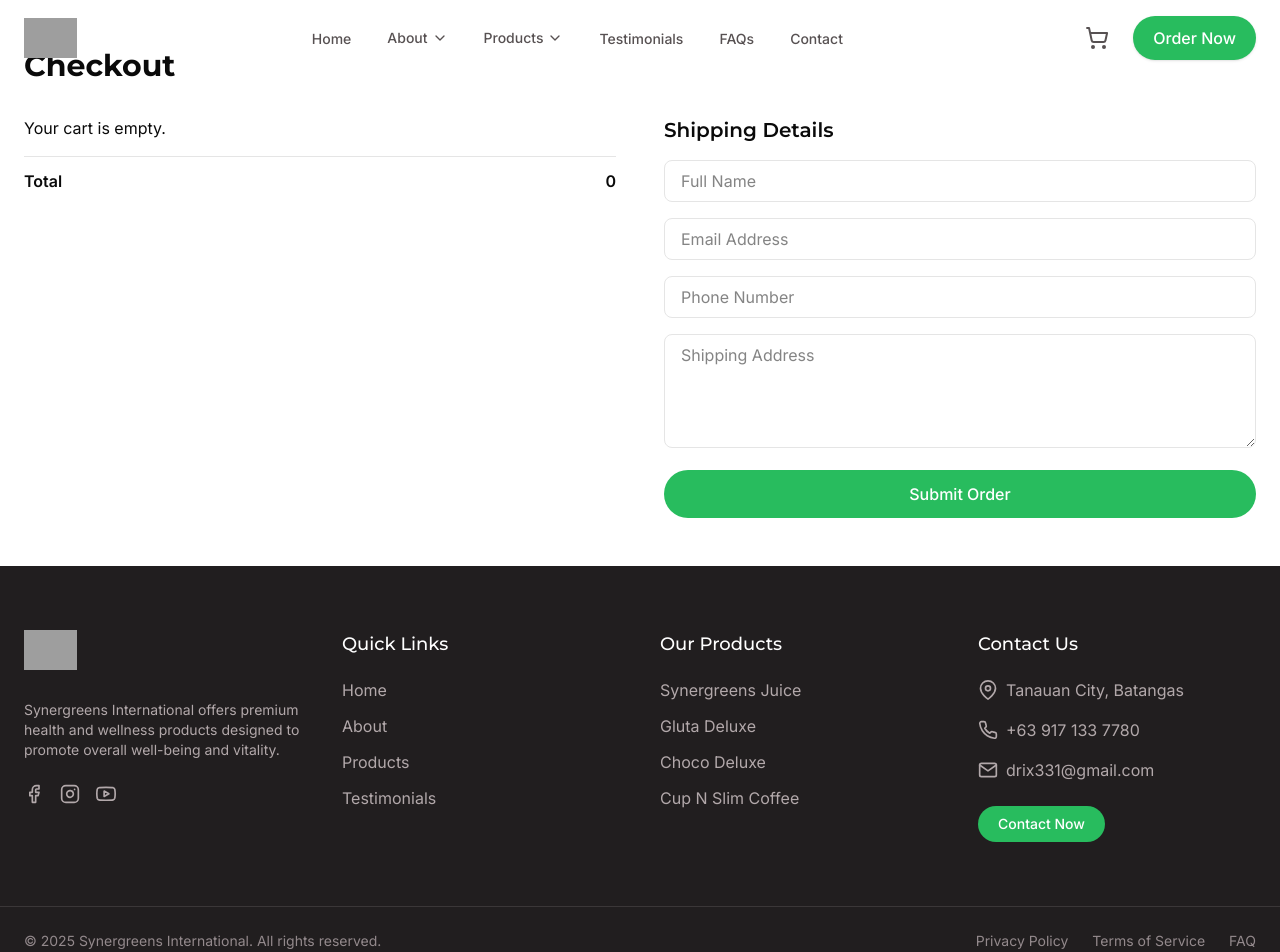
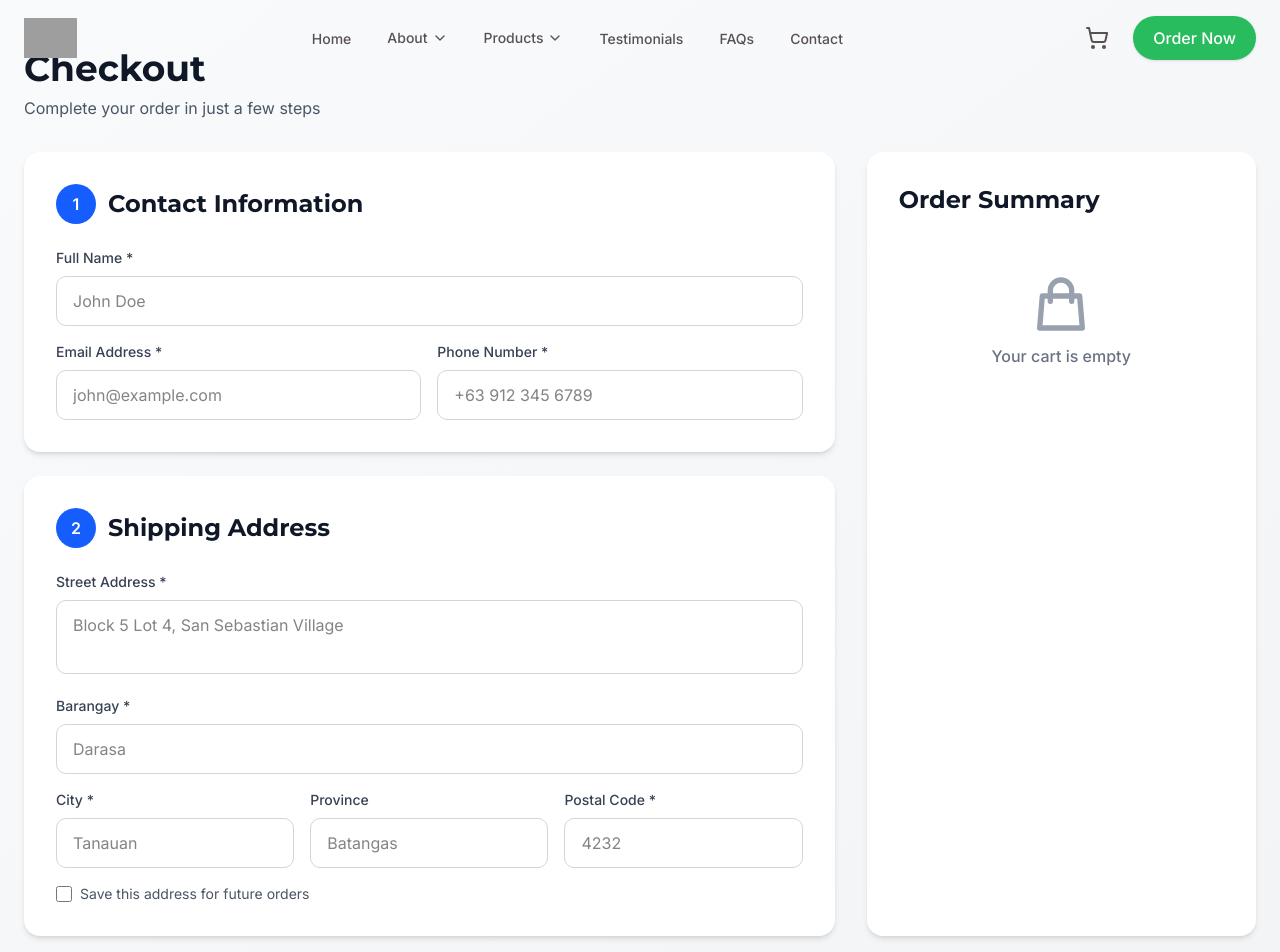
Before and after one commit to CHlNlTO/synergreens-by-deo-abutal, a Next.js app: page /checkout in a window 1280 px wide. Shown: the top 952 px of the page. Built offline with nearby package versions, Linux system fonts and the light colour scheme; grey boxes are pictures that could not be loaded.

Commit message:
revised check out page design

```diff
--- a/src/app/(site)/checkout/page.tsx
+++ b/src/app/(site)/checkout/page.tsx
@@ -13,116 +13,209 @@ export default function CheckoutPage() {
     return () => window.removeEventListener("cart-updated", handleCartUpdate);
   }, []);
 
-  const total = cartItems.reduce(
+  const subtotal = cartItems.reduce(
     (sum, item) => sum + (item.discountedPrice ?? item.price) * item.quantity,
     0
   );
 
+  const shipping = cartItems.length > 0 ? 50 : 0;
+  const total = subtotal + shipping;
+
   return (
-    <main className="container mx-auto px-4 md:px-6 py-12">
-      <h1 className="text-3xl font-bold mb-8">Checkout</h1>
+    <main className="min-h-screen bg-gradient-to-br from-gray-50 to-gray-100 py-8 md:py-12">
+      <div className="container mx-auto px-4 md:px-6 max-w-7xl">
+        {/* Header */}
+        <div className="mb-8">
+          <h1 className="text-3xl md:text-4xl font-bold text-gray-900 mb-2">Checkout</h1>
+          <p className="text-gray-600">Complete your order in just a few steps</p>
+        </div>
 
-      <div className="grid grid-cols-1 lg:grid-cols-2 gap-12">
-        {/* Left column: Cart summary */}
+        {/* Grid: items-stretch keeps both columns the same height */}
+        <div className="grid grid-cols-1 lg:grid-cols-3 gap-8 items-stretch">
+          {/* Left column: Shipping form (fills available height) */}
+          <div className="lg:col-span-2 flex flex-col gap-6 h-full">
+            {/* Contact card */}
+            <div className="bg-white rounded-2xl shadow-md p-6 md:p-8">
+              <div className="flex items-center gap-3 mb-6">
+                <div className="w-10 h-10 rounded-full bg-blue-600 text-white flex items-center justify-center font-semibold">1</div>
+                <h2 className="text-xl md:text-2xl font-bold text-gray-900">Contact Information</h2>
+              </div>
+
               <div className="space-y-4">
-          {cartItems.length === 0 && <p>Your cart is empty.</p>}
+                <div>
+                  <label className="block text-sm font-medium text-gray-700 mb-2">Full Name *</label>
+                  <input
+                    type="text"
+                    placeholder="John Doe"
+                    className="w-full px-4 py-3 border border-gray-300 rounded-lg focus:ring-2 focus:ring-blue-500 focus:border-transparent transition-all"
+                  />
+                </div>
 
+                <div className="grid grid-cols-1 md:grid-cols-2 gap-4">
+                  <div>
+                    <label className="block text-sm font-medium text-gray-700 mb-2">Email Address *</label>
+                    <input
+                      type="email"
+                      placeholder="john@example.com"
+                      className="w-full px-4 py-3 border border-gray-300 rounded-lg focus:ring-2 focus:ring-blue-500 focus:border-transparent transition-all"
+                    />
+                  </div>
+                  <div>
+                    <label className="block text-sm font-medium text-gray-700 mb-2">Phone Number *</label>
+                    <input
+                      type="tel"
+                      placeholder="+63 912 345 6789"
+                      className="w-full px-4 py-3 border border-gray-300 rounded-lg focus:ring-2 focus:ring-blue-500 focus:border-transparent transition-all"
+                    />
+                  </div>
+                </div>
+              </div>
+            </div>
+
+            {/* Shipping card - mt-auto pushes it to the bottom so the right summary lines up */}
+            <div className="bg-white rounded-2xl shadow-md p-6 md:p-8 mt-auto">
+              <div className="flex items-center gap-3 mb-6">
+                <div className="w-10 h-10 rounded-full bg-blue-600 text-white flex items-center justify-center font-semibold">2</div>
+                <h2 className="text-xl md:text-2xl font-bold text-gray-900">Shipping Address</h2>
+              </div>
+
+              <div className="space-y-4">
+                <div>
+                  <label className="block text-sm font-medium text-gray-700 mb-2">Street Address *</label>
+                  <textarea
+                    placeholder="Block 5 Lot 4, San Sebastian Village"
+                    className="w-full px-4 py-3 border border-gray-300 rounded-lg focus:ring-2 focus:ring-blue-500 focus:border-transparent transition-all resize-none"
+                    rows={2}
+                  />
+                </div>
+
+                <div>
+                  <label className="block text-sm font-medium text-gray-700 mb-2">Barangay *</label>
+                  <input
+                    type="text"
+                    placeholder="Darasa"
+                    className="w-full px-4 py-3 border border-gray-300 rounded-lg focus:ring-2 focus:ring-blue-500 focus:border-transparent transition-all"
+                  />
+                </div>
+
+                <div className="grid grid-cols-1 md:grid-cols-3 gap-4">
+                  <div className="md:col-span-1">
+                    <label className="block text-sm font-medium text-gray-700 mb-2">City *</label>
+                    <input
+                      type="text"
+                      placeholder="Tanauan"
+                      className="w-full px-4 py-3 border border-gray-300 rounded-lg focus:ring-2 focus:ring-blue-500 focus:border-transparent transition-all"
+                    />
+                  </div>
+
+                  <div className="md:col-span-1">
+                    <label className="block text-sm font-medium text-gray-700 mb-2">Province</label>
+                    <input
+                      type="text"
+                      placeholder="Batangas"
+                      className="w-full px-4 py-3 border border-gray-300 rounded-lg focus:ring-2 focus:ring-blue-500 focus:border-transparent transition-all"
+                    />
+                  </div>
+
+                  <div className="md:col-span-1">
+                    <label className="block text-sm font-medium text-gray-700 mb-2">Postal Code *</label>
+                    <input
+                      type="text"
+                      placeholder="4232"
+                      className="w-full px-4 py-3 border border-gray-300 rounded-lg focus:ring-2 focus:ring-blue-500 focus:border-transparent transition-all"
+                    />
+                  </div>
+                </div>
+
+                <div className="flex items-center gap-2 mt-2">
+                  <input id="saveAddress" type="checkbox" className="h-4 w-4 rounded text-blue-600 focus:ring-blue-500 border-gray-300" />
+                  <label htmlFor="saveAddress" className="text-sm text-gray-600">Save this address for future orders</label>
+                </div>
+
+              </div>
+            </div>
+          </div>
+
+          {/* Right column: Order summary */}
+          <div className="lg:col-span-1">
+            <div className="bg-white rounded-2xl shadow-md p-6 md:p-8 sticky top-8 h-full">
+              <h2 className="text-xl md:text-2xl font-bold text-gray-900 mb-6">Order Summary</h2>
+
+              {cartItems.length === 0 ? (
+                <div className="text-center py-8">
+                  <div className="text-gray-400 mb-2">
+                    <svg className="w-16 h-16 mx-auto" fill="none" stroke="currentColor" viewBox="0 0 24 24">
+                      <path strokeLinecap="round" strokeLinejoin="round" strokeWidth={2} d="M16 11V7a4 4 0 00-8 0v4M5 9h14l1 12H4L5 9z" />
+                    </svg>
+                  </div>
+                  <p className="text-gray-500 font-medium">Your cart is empty</p>
+                </div>
+              ) : (
+                <>
+                  <div className="space-y-4 mb-6 max-h-96 overflow-y-auto">
                     {cartItems.map((item) => (
                       <div
                         key={`${item.id}-${item.variantLabel || "default"}`}
-              className="flex items-center justify-between border-b pb-3"
+                        className="flex gap-4 pb-4 border-b border-gray-200 last:border-0"
                       >
-              <div className="flex items-center gap-3">
-                <Image
-                  src={item.image}
-                  alt={item.name}
-                  width={60}
-                  height={60}
-                  className="rounded-md object-cover"
-                />
-                <div>
-                  <p className="font-medium">
-                    {item.name}
-                    {item.variantLabel && ` (${item.variantLabel})`}
-                  </p>
-                  <p className="text-sm text-neutral-600">
-                    {item.currency}
-                    {(item.discountedPrice ?? item.price).toLocaleString()} × {item.quantity}
-                  </p>
+                        <div className="relative w-20 h-20 flex-shrink-0 rounded-lg overflow-hidden bg-gray-100">
+                          <Image src={item.image} alt={item.name} width={80} height={80} className="object-cover" />
+                        </div>
 
-                  {/* Quantity controls */}
-                  <div className="flex items-center mt-1 gap-2">
+                        <div className="flex-1 min-w-0">
+                          <h3 className="font-medium text-gray-900 text-sm truncate">{item.name}</h3>
+                          {item.variantLabel && <p className="text-xs text-gray-500 mt-1">{item.variantLabel}</p>}
+
+                          <div className="flex items-center justify-between mt-2">
+                            <div className="flex items-center gap-2 bg-gray-100 rounded-lg px-2 py-1">
                               <button
-                      onClick={() =>
-                        item.quantity > 1
-                          ? updateCartQuantity(item.id, item.quantity - 1)
-                          : null
-                      }
-                      className="px-2 py-1 bg-gray-200 rounded"
+                                onClick={() => item.quantity > 1 ? updateCartQuantity(item.id, item.quantity - 1) : null}
+                                className="w-6 h-6 flex items-center justify-center text-gray-600 hover:text-gray-900 disabled:opacity-40 disabled:cursor-not-allowed"
                                 disabled={item.quantity === 1}
                               >
-                      -
+                                −
                               </button>
-                    <span>{item.quantity}</span>
+                              <span className="text-sm font-medium w-8 text-center">{item.quantity}</span>
                               <button
                                 onClick={() => updateCartQuantity(item.id, item.quantity + 1)}
-                      className="px-2 py-1 bg-gray-200 rounded"
+                                className="w-6 h-6 flex items-center justify-center text-gray-600 hover:text-gray-900"
                               >
                                 +
                               </button>
                             </div>
+
+                            <button onClick={() => removeFromCart(item.id)} className="text-red-500 text-xs hover:text-red-700 font-medium">Remove</button>
+                          </div>
+
+                          <p className="text-sm font-semibold text-gray-900 mt-2">{item.currency}{((item.discountedPrice ?? item.price) * item.quantity).toLocaleString()}</p>
+                        </div>
+                      </div>
+                    ))}
+                  </div>
+
+                  <div className="space-y-3 py-4 border-t border-gray-200">
+                    <div className="flex justify-between text-sm">
+                      <span className="text-gray-600">Subtotal</span>
+                      <span className="font-medium text-gray-900">{cartItems[0]?.currency}{subtotal.toLocaleString()}</span>
+                    </div>
+                    <div className="flex justify-between text-sm">
+                      <span className="text-gray-600">Shipping</span>
+                      <span className="font-medium text-gray-900">{cartItems[0]?.currency}{shipping.toLocaleString()}</span>
                     </div>
                   </div>
 
-              <button
-                onClick={() => removeFromCart(item.id)}
-                className="text-red-500 text-sm hover:underline"
-              >
-                Remove
-              </button>
+                  <div className="flex justify-between items-center py-4 border-t-2 border-gray-900">
+                    <span className="text-lg font-bold text-gray-900">Total</span>
+                    <span className="text-2xl font-bold text-gray-900">{cartItems[0]?.currency}{total.toLocaleString(undefined, { minimumFractionDigits: 2, maximumFractionDigits: 2 })}</span>
                   </div>
-          ))}
 
-          <div className="flex justify-between pt-3 border-t font-semibold">
-            <span>Total</span>
-            <span>
-              {cartItems[0]?.currency}
-              {total.toLocaleString()}
-            </span>
+                  <button type="submit" className="w-full bg-gradient-to-r from-blue-600 to-blue-700 text-white py-4 rounded-xl font-semibold text-lg hover:from-blue-700 hover:to-blue-800 transition-all shadow-lg hover:shadow-xl transform hover:-translate-y-0.5 active:translate-y-0">Place Order</button>
+
+                  <p className="text-xs text-gray-500 text-center mt-4">By placing your order, you agree to our terms and conditions</p>
+                </>
+              )}
             </div>
           </div>
-
-        {/* Right column: Shipping form */}
-        <div className="space-y-4">
-          <h2 className="text-xl font-semibold">Shipping Details</h2>
-          <form className="space-y-4">
-            <input
-              type="text"
-              placeholder="Full Name"
-              className="w-full px-4 py-2 border rounded-md"
-            />
-            <input
-              type="email"
-              placeholder="Email Address"
-              className="w-full px-4 py-2 border rounded-md"
-            />
-            <input
-              type="text"
-              placeholder="Phone Number"
-              className="w-full px-4 py-2 border rounded-md"
-            />
-            <textarea
-              placeholder="Shipping Address"
-              className="w-full px-4 py-2 border rounded-md"
-              rows={4}
-            />
-            <button
-              type="submit"
-              className="w-full bg-primary-600 text-white py-3 rounded-full font-medium"
-            >
-              Submit Order
-            </button>
-          </form>
         </div>
       </div>
     </main>
```
Lines whose indentation alone changed are shown as unchanged.
